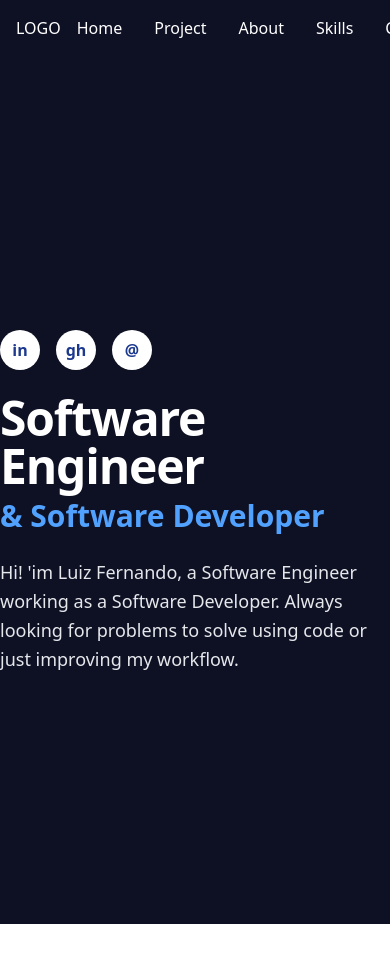
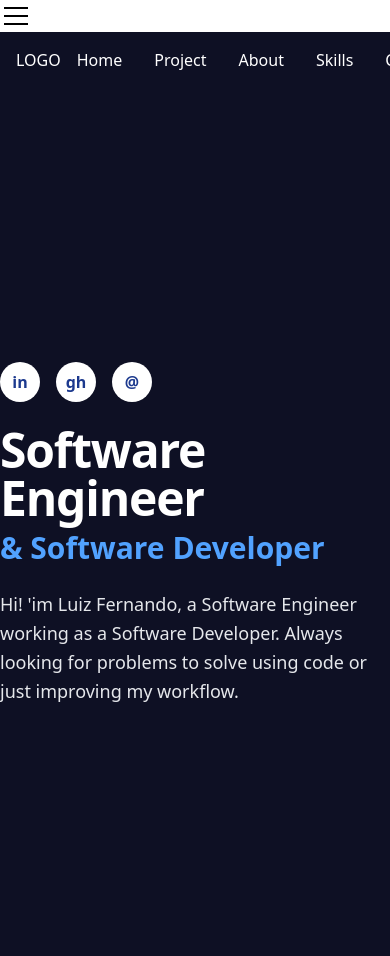
Before and after one commit to luiz-divino/portfolio, a Next.js app: page / in a window 390 px wide. Shown: the top 956 px of the page. Before the commit the page ends 924 px from the top, so only its background shows below. Built offline with nearby package versions, Linux system fonts and the light colour scheme.

Commit message:
feat: implement navbar mobile

```diff
--- a/app/layout.tsx
+++ b/app/layout.tsx
@@ -1,7 +1,7 @@
 import type { Metadata } from "next";
 import "./globals.css";
 import { Navbar } from "@/components/navbar";
-
+import MobileMenu from "@/components/mobile-navbar";
 
 export const metadata: Metadata = {
   title: "Create Next App",
@@ -14,12 +14,12 @@ export default function RootLayout({
   children: React.ReactNode;
 }>) {
   return (
-    <html
-      lang="pt-BR"
-    >
+    <html lang="pt-BR">
       <body className="min-h-full flex flex-col">
+        <MobileMenu />
         <Navbar />
-        {children}</body>
+        {children}
+      </body>
     </html>
   );
 }
```
